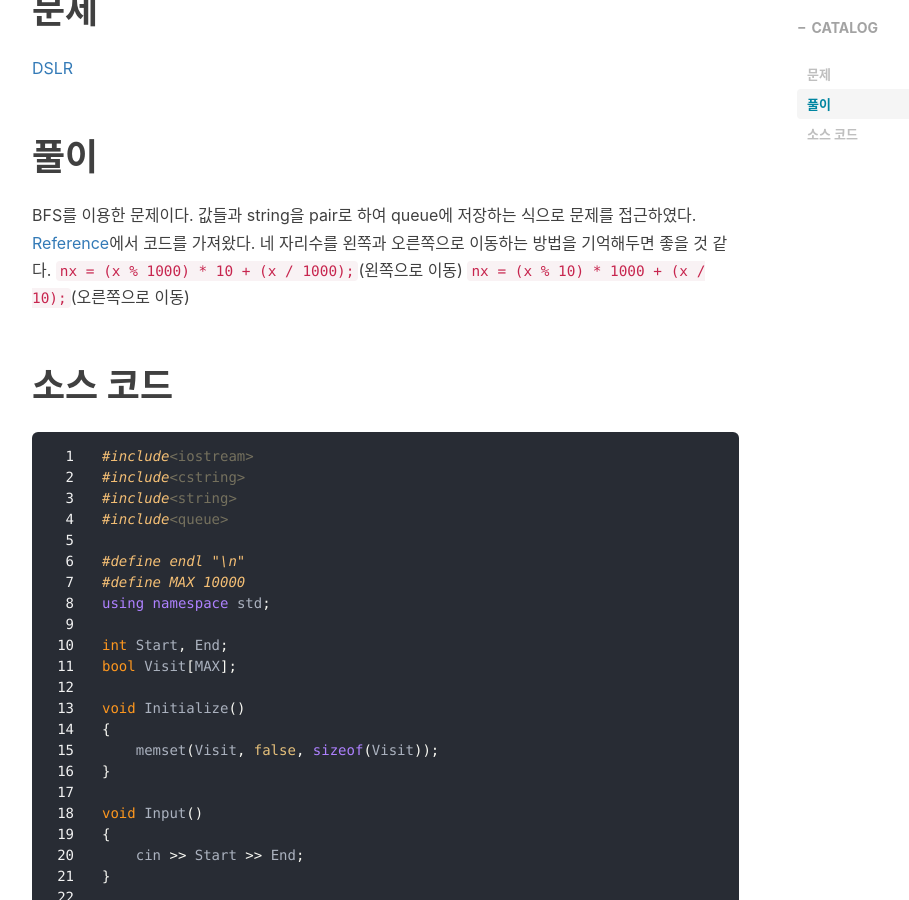
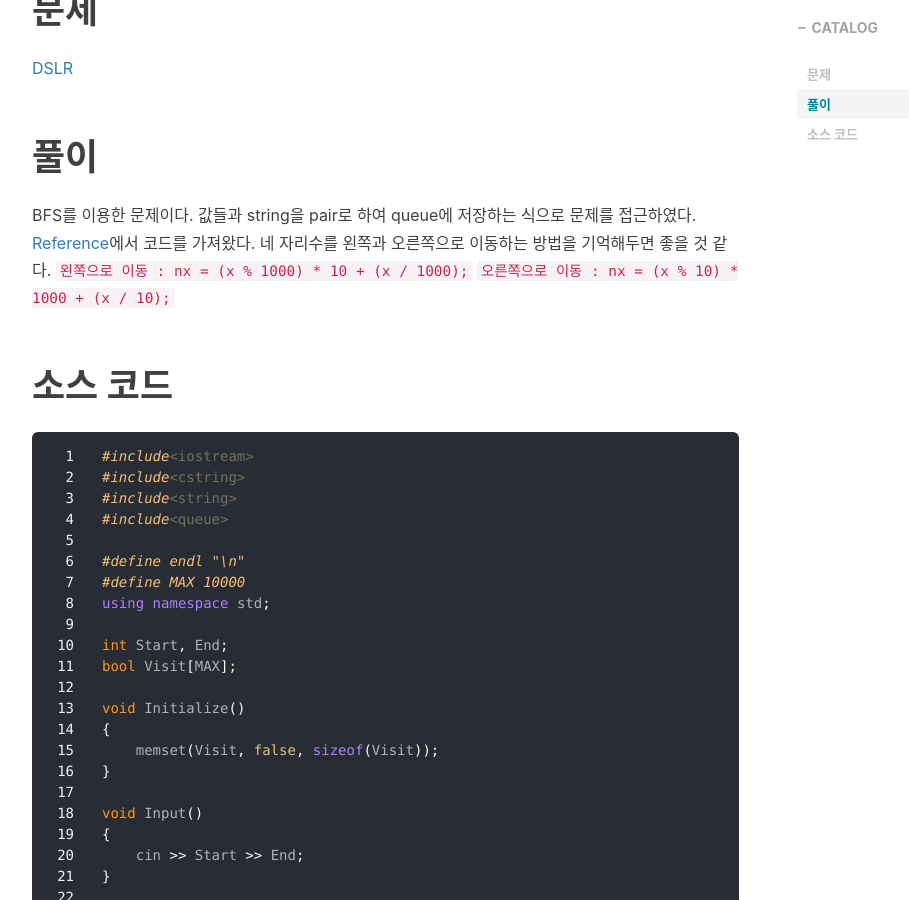
Before and after one commit to scatdelight/scatdelight.github.io, a Jekyll site: the page built from _posts/2021-08-13-BOJ-9019-C++.md, in a window 1280 px wide and 900 px high, scrolled down 608 px. Shown: the whole window, without its empty margins (233-1142 px from the left). Built offline with Jekyll 4.4.1, drawn with Linux system fonts in a browser that asks for light colours; nearby versions of some CDN libraries; some web fonts are replaced; comment, search, counter and statistics services are not loaded.

Commit message:
Update 2021-08-13-BOJ-9019-C++.md

```diff
--- a/_posts/2021-08-13-BOJ-9019-C++.md
+++ b/_posts/2021-08-13-BOJ-9019-C++.md
@@ -17,7 +17,10 @@ tags:
 
 # 풀이
 BFS를 이용한 문제이다. 값들과 string을 pair로 하여 queue에 저장하는 식으로 문제를 접근하였다. [Reference](https://yabmoons.tistory.com/70)에서 코드를 가져왔다.
-네 자리수를 왼쪽과 오른쪽으로 이동하는 방법을 기억해두면 좋을 것 같다. ``nx = (x % 1000) * 10 + (x / 1000);``(왼쪽으로 이동) ``nx = (x % 10) * 1000 + (x / 10);``(오른쪽으로 이동)
+네 자리수를 왼쪽과 오른쪽으로 이동하는 방법을 기억해두면 좋을 것 같다.
+``왼쪽으로 이동 : nx = (x % 1000) * 10 + (x / 1000);``
+``오른쪽으로 이동 : nx = (x % 10) * 1000 + (x / 10);``
+
 
 # 소스 코드
 
```
